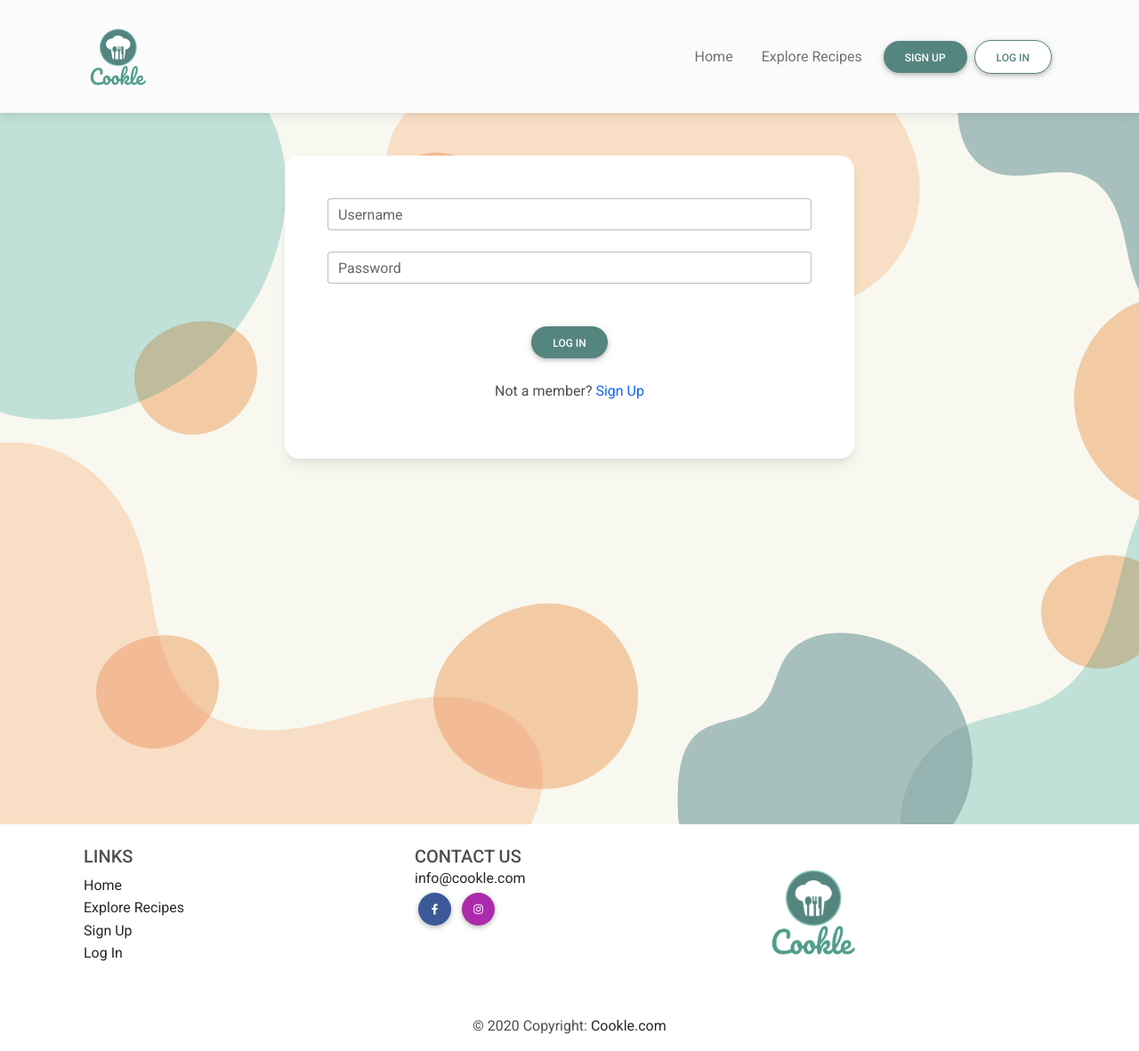
After one commit to dissyulina/cookle-cookbook, a Flask app: page /login in a window 1280 px wide. The commit adds this page. Shown: the whole page at 89% size. Run offline with Flask 2, Linux system fonts and the light colour scheme; some libraries are stand-ins or nearby versions.

Commit message:
Add Login functionality

```diff
--- a/app.py
+++ b/app.py
@@ -57,6 +57,33 @@ def register():
     return render_template("register.html")
 
 
+@app.route("/login", methods=["GET", "POST"])
+def login():
+    if request.method == "POST":
+        # check if username exists in db
+        existing_user = mongo.db.users.find_one(
+            {"username": request.form.get("username").lower()})
+
+        if existing_user:
+            # ensure hashed password matches user input
+            if check_password_hash(
+                existing_user["password"], request.form.get("password")):
+                    session["user"] = request.form.get("username").lower()
+                    flash("Welcome, {}".format(request.form.get("username"),"success"))
+            else:
+                # invalid password match
+                flash("Incorrect Username and/or Password", "warning")
+                return redirect(url_for("login"))
+
+        else:
+            # username doesn't exist
+            flash("Incorrect Username and/or Password", "warning")
+            return redirect(url_for("login"))
+
+    return render_template("login.html")
+    print("failed")
+
+
 if __name__ == "__main__":
     app.run(host=os.environ.get("IP"),
             port=int(os.environ.get("PORT")),
--- a/templates/base.html
+++ b/templates/base.html
@@ -52,9 +52,9 @@
                         <a role="button" class="btn btn-primary me-2" href="{{ url_for('register') }}">
                             Sign Up
                         </a>
-                        <button type="button" class="btn btn-secondary me-3">
+                        <a role="button" class="btn btn-secondary me-3" id="login-btn" href="{{ url_for('login') }}">
                             Log In
-                        </button>
+                        </a>
                     </div>
                 </div>
             </div>
@@ -83,7 +83,7 @@
                             <a href="{{ url_for('register') }}" class="text-dark">Sign Up</a>
                         </li>
                         <li>
-                            <a href="#!" class="text-dark">Log In</a>
+                            <a href="{{ url_for('login') }}" class="text-dark">Log In</a>
                         </li>
                     </ul>
                 </div>
--- /dev/null
+++ b/templates/login.html
@@ -0,0 +1,43 @@
+{% extends "base.html" %}
+{% block content %}
+<section>
+    <div class="w-100 background">
+        <div class="overlay py-5">
+            <div class="container d-flex flex-column justify-content-center align-items-center">
+                    <!-- flash messages -->
+                    {% with messages = get_flashed_messages(with_categories=True) %}
+                        {% if messages %}
+                            {% for category, message in messages %}
+                                <div class="alert alert-{{category}} alert-dismissible fade show" role="alert">
+                                    <h4>Hello {{ message }}</h4>
+                                </div>
+                            {% endfor %}
+                        {% endif %}
+                    {% endwith %}
+
+
+                <div class="card p-2 p-md-5 card-login">
+                    <form method="POST" action="{{ url_for('login') }}" id="form-login">
+                        <div class="form-outline mb-4">
+                            <input id="username" name="username" type="text" minlength="5"
+                        maxlength="15" pattern="^[a-zA-Z0-9]{5,15}$" class="form-control validate" required>
+                            <label class="form-label" for="username">Username</label>
+                        </div>
+                        <div class="form-outline mb-4">
+                            <input id="password" name="password" type="password" minlength="5"
+                        maxlength="15" pattern="^[a-zA-Z0-9]{5,15}$" class="form-control validate" required>
+                            <label class="form-label" for="password">Password</label>
+                        </div>
+                        <div class="text-center">
+                            <button type="submit" class="btn btn-primary my-4">Log In</button>
+                            <p>Not a member? <span><a href="{{ url_for('register') }}">Sign Up</a></span></p>
+                        </div>
+                    </form>
+                </div>
+            </div>
+        </div>
+    </div>
+</section>
+
+
+{% endblock %}
```
Also changed, not shown: static/js/script.js (+12 -0 lines), templates/register.html (+6 -52 lines).
